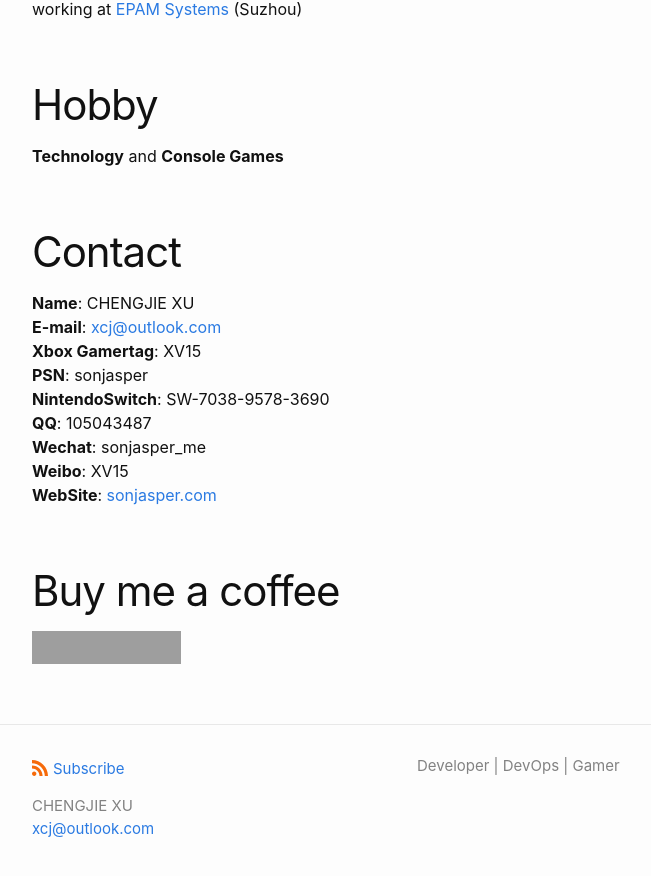
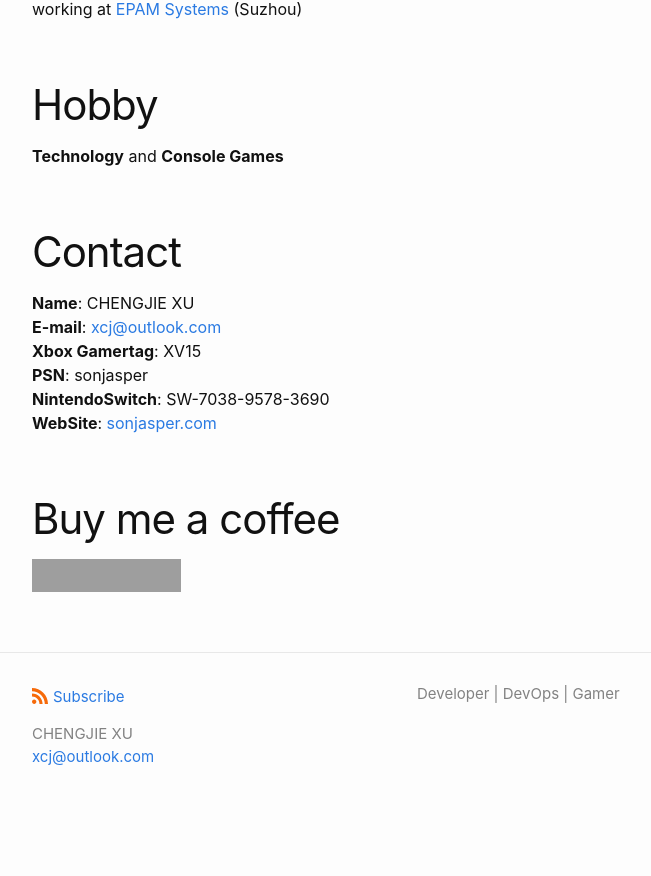
Before and after one commit to eugene2candy/blog, a Jekyll site: the page built from about.md, in a window 1280 px wide and 900 px high, scrolled down 664 px, cut to the strip 0-876 px from the top of the window. Shown: the whole strip, without its empty margins (238-889 px from the left). Built offline with Jekyll 4.4.1, drawn with Linux system fonts in a browser that asks for light colours; after the commit the page ends 1492 px from its top, so only the background shows below that; grey boxes are pictures that could not be loaded.

Commit message:
remove something

```diff
--- a/about.md
+++ b/about.md
@@ -33,9 +33,6 @@ and
 **Xbox Gamertag**:  XV15
 **PSN**:  sonjasper
 **NintendoSwitch**:  SW-7038-9578-3690
-**QQ**: 105043487
-**Wechat**: sonjasper_me
-**Weibo**:  XV15
 **WebSite**:  [sonjasper.com](https://sonjasper.com/)
 
 # Buy me a coffee
```
